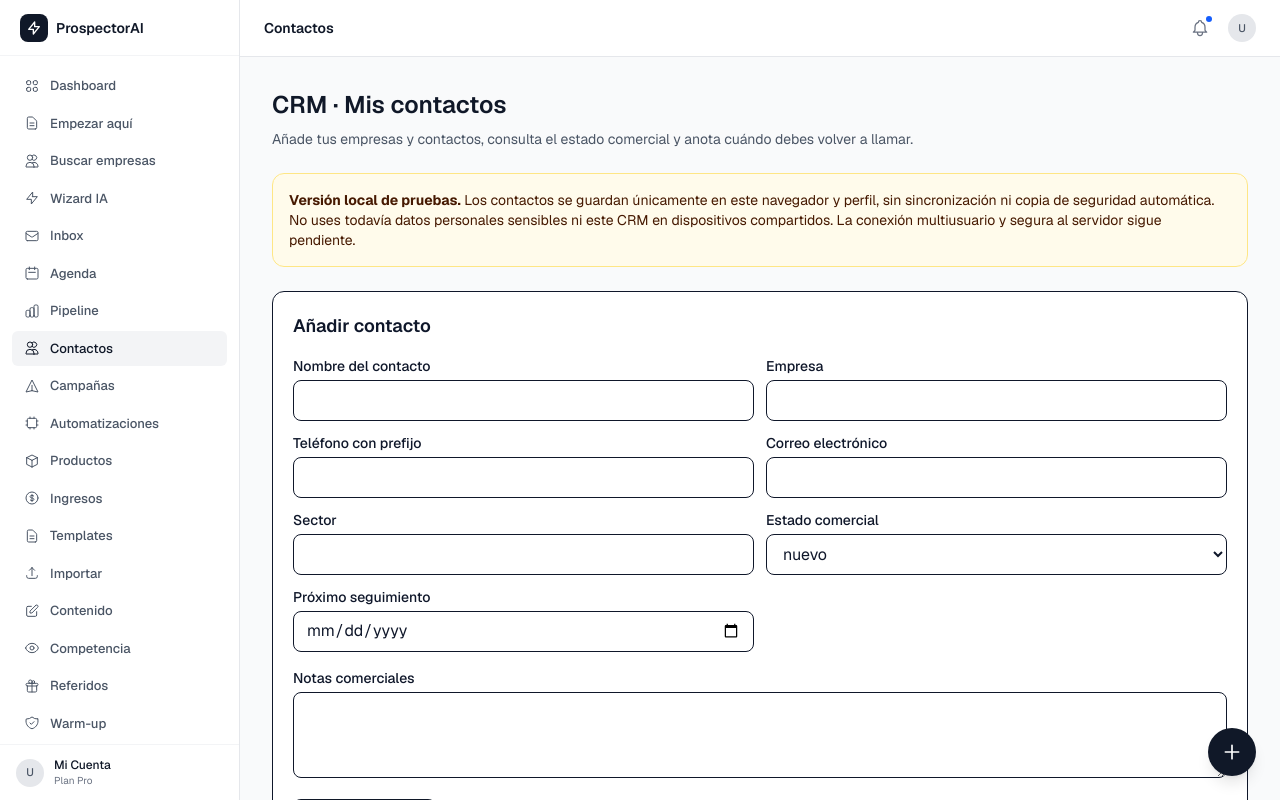
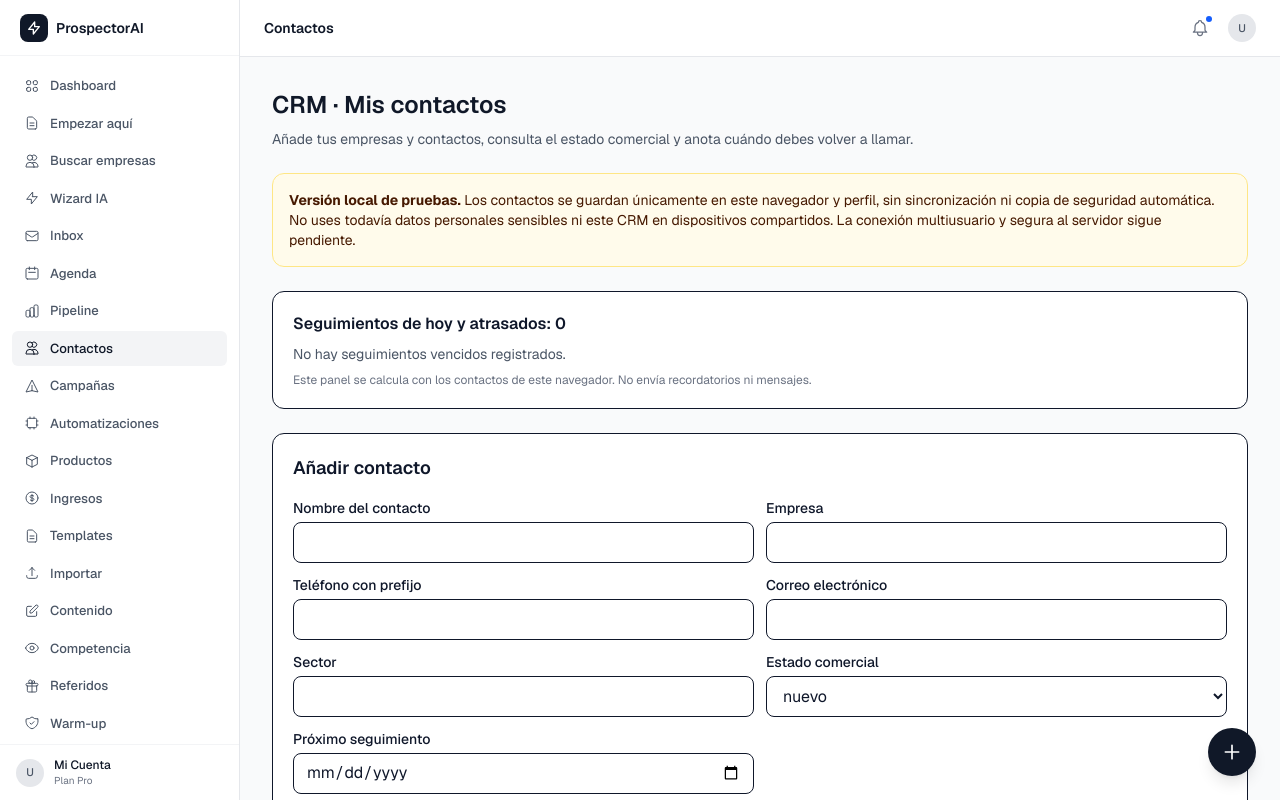
Before and after one commit to kepabilbao67-bot/prospector-AI, a Next.js app: page /contacts in a window 1280 px wide. Built offline with nearby package versions, Linux system fonts and the light colour scheme.

Commit message:
feat: surface overdue and today's CRM follow-ups locally

```diff
--- a/src/app/(dashboard)/contacts/page.tsx
+++ b/src/app/(dashboard)/contacts/page.tsx
@@ -62,6 +62,10 @@ export default function ContactsPage() {
     )).sort((a, b) => b.updatedAt.localeCompare(a.updatedAt));
   }, [contacts, query]);
 
+  const today = new Date().toLocaleDateString("en-CA");
+  const due = contacts.filter(c => c.nextFollowUp && c.nextFollowUp <= today && c.status !== "cliente")
+    .sort((a, b) => a.nextFollowUp.localeCompare(b.nextFollowUp));
+
   function persist(next: Contact[]): boolean {
     try {
       window.localStorage.setItem(STORE, JSON.stringify(next));
@@ -120,6 +124,17 @@ export default function ContactsPage() {
       <div className="rounded-xl border border-amber-200 bg-amber-50 p-4 text-sm text-amber-950">
         <strong>Versión local de pruebas.</strong> Los contactos se guardan únicamente en este navegador y perfil, sin sincronización ni copia de seguridad automática. No uses todavía datos personales sensibles ni este CRM en dispositivos compartidos. La conexión multiusuario y segura al servidor sigue pendiente.
       </div>
+      <section className="rounded-xl border bg-white p-5" aria-label="Seguimientos pendientes">
+        <h2 className="font-semibold">Seguimientos de hoy y atrasados: {due.length}</h2>
+        {due.length === 0 ? <p className="mt-2 text-sm text-gray-600">No hay seguimientos vencidos registrados.</p> :
+          <ul className="mt-3 space-y-2">
+            {due.map(c => <li key={c.id} className="flex flex-wrap items-center justify-between gap-2 border-b py-2 text-sm">
+              <span>{c.company || c.name} · {c.nextFollowUp} · {c.status}</span>
+              <button type="button" className="text-blue-700 underline" onClick={() => edit(c)}>Abrir seguimiento</button>
+            </li>)}
+          </ul>}
+        <p className="mt-2 text-xs text-gray-500">Este panel se calcula con los contactos de este navegador. No envía recordatorios ni mensajes.</p>
+      </section>
       <form onSubmit={save} className="space-y-4 rounded-xl border bg-white p-5">
         <h2 className="text-lg font-semibold">{editingId ? "Editar contacto" : "Añadir contacto"}</h2>
         <div className="grid gap-3 sm:grid-cols-2">
```
